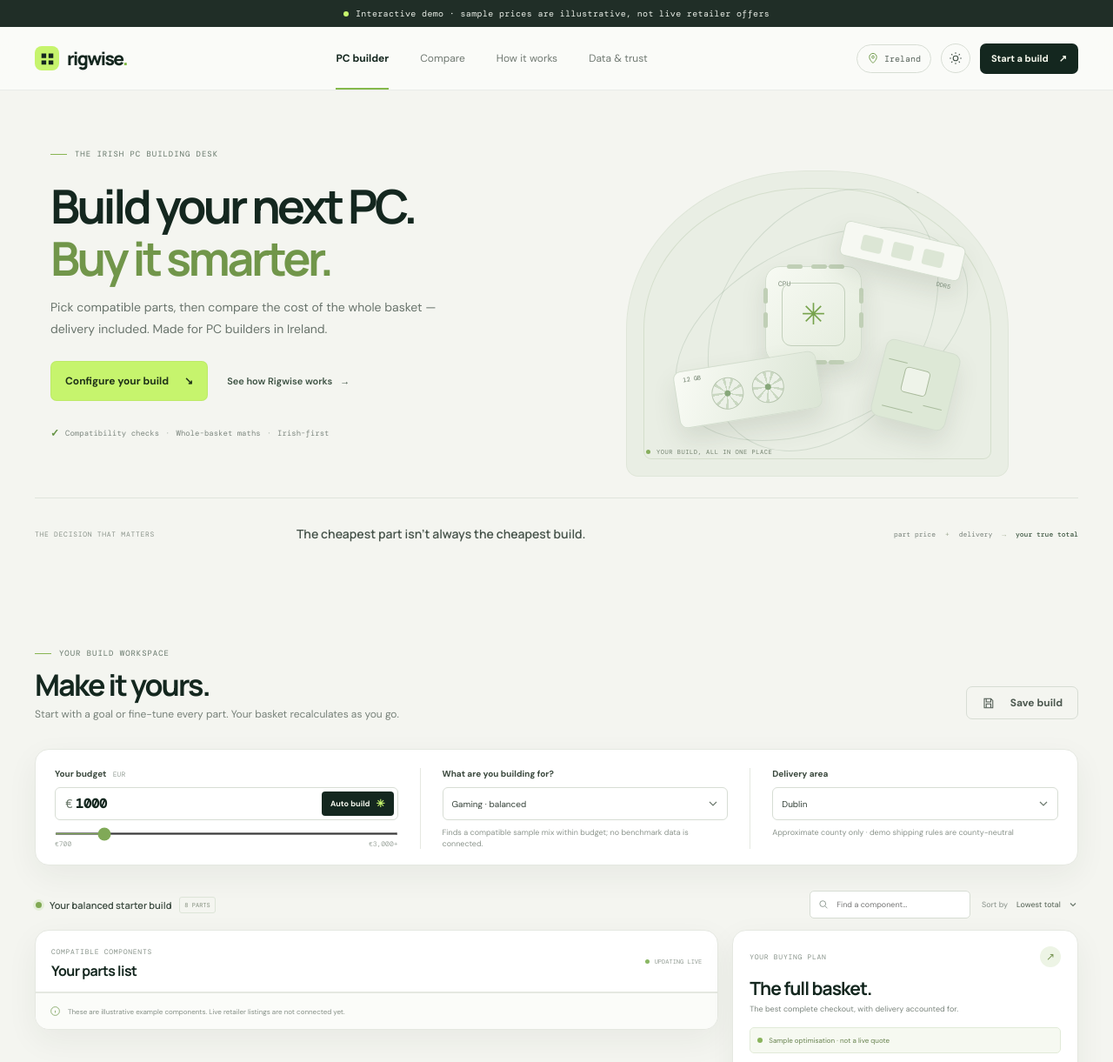
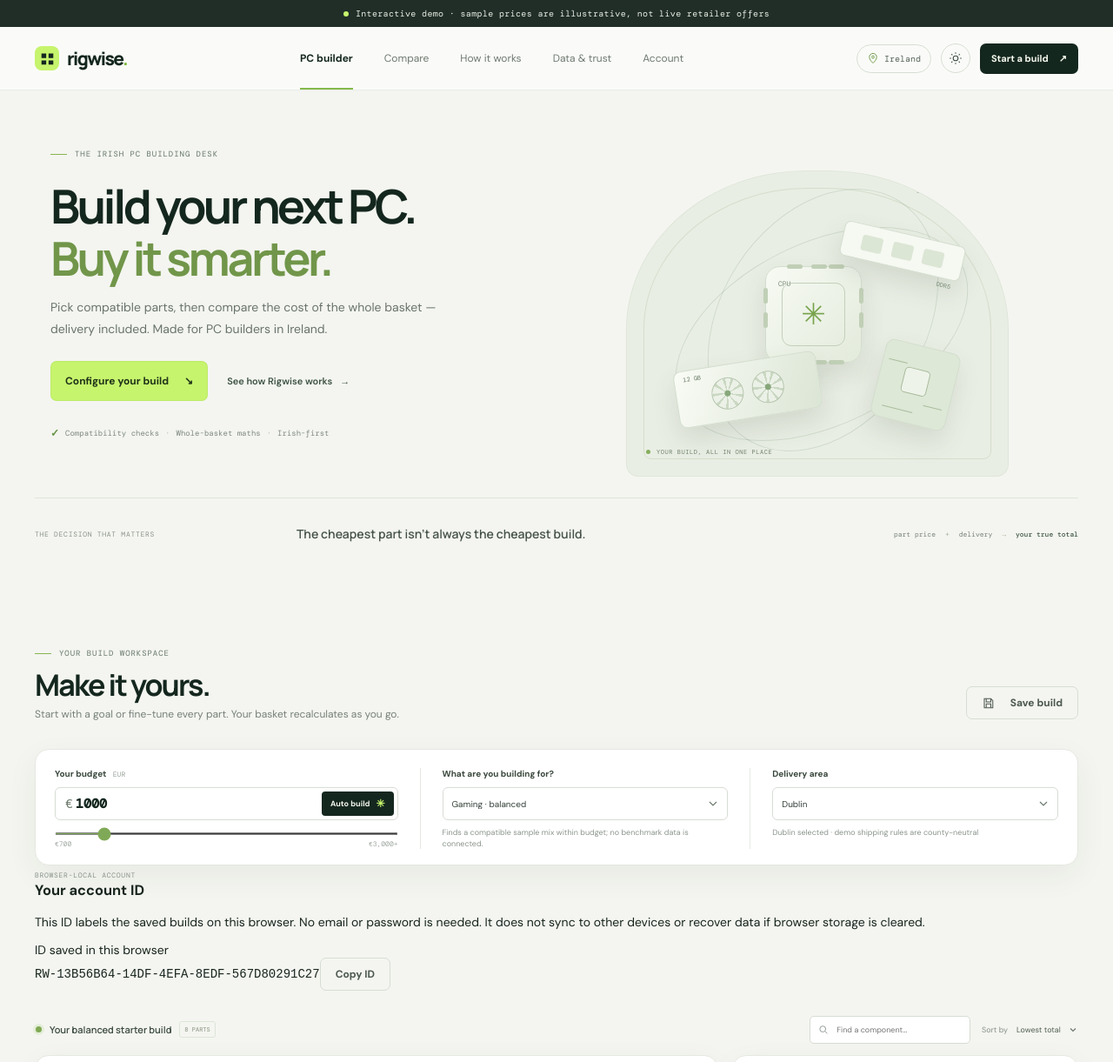
Before and after one commit to odysseyjakub/rigwise-ireland-pc-builder, a website with bundled scripts: page index.html in a window 1280 px wide. Shown: the top 1221 px of the page at 87% size. Built offline with nearby package versions, Linux system fonts and the light colour scheme.

Commit message:
Add anonymous account panel

```diff
--- a/index.html
+++ b/index.html
@@ -9,7 +9,7 @@
 <div class="demo-ribbon"><span class="demo-dot"></span> Interactive demo · sample prices are illustrative, not live retailer offers</div>
 <header class="site-header">
 <a class="brand" href="#top" aria-label="Rigwise home"><span class="brand-mark" aria-hidden="true"><svg viewBox="0 0 28 28"><path d="M4 5h8v8H4zM16 5h8v8h-8zM4 17h8v7H4zM16 17h8v7h-8z"/></svg></span><span>rigwise<span class="brand-period">.</span></span></a>
-<nav class="main-nav" aria-label="Main navigation"><a href="#builder" class="nav-link active">PC builder</a><a href="#compare" class="nav-link">Compare</a><a href="#how-it-works" class="nav-link">How it works</a><a href="#data-status" class="nav-link">Data &amp; trust</a></nav>
+<nav class="main-nav" aria-label="Main navigation"><a href="#builder" class="nav-link active">PC builder</a><a href="#compare" class="nav-link">Compare</a><a href="#how-it-works" class="nav-link">How it works</a><a href="#data-status" class="nav-link">Data &amp; trust</a><a href="#account" class="nav-link">Account</a></nav>
 <div class="header-actions"><span class="location-pill"><svg viewBox="0 0 20 20" aria-hidden="true"><path d="M10 18s6-5.3 6-10a6 6 0 1 0-12 0c0 4.7 6 10 6 10Z"/><circle cx="10" cy="8" r="2"/></svg><span>Ireland</span></span><button class="icon-button theme-toggle" type="button" aria-label="Switch to dark theme" title="Switch theme"><svg viewBox="0 0 20 20" aria-hidden="true"><circle cx="10" cy="10" r="3.5"/><path d="M10 1.5v2M10 16.5v2M18.5 10h-2M3.5 10h-2M16 4l-1.4 1.4M5.4 14.6 4 16M16 16l-1.4-1.4M5.4 5.4 4 4"/></svg></button><a href="#builder" class="button button-dark button-small">Start a build <span aria-hidden="true">↗</span></a></div>
 </header>
 <main id="top">
@@ -25,6 +25,7 @@
 <div class="control-divider"></div><div class="control-block"><label for="workload">What are you building for?</label><select id="workload" class="select-control"><option value="gaming">Gaming · balanced</option><option value="creative">Creative work</option><option value="everyday">Everyday &amp; study</option></select><span class="control-caption">Finds a compatible sample mix within budget; no benchmark data is connected.</span></div>
 <div class="control-divider"></div><div class="control-block location-control"><label for="county">Delivery area</label><select id="county" class="select-control"><option>Carlow</option><option>Cavan</option><option>Clare</option><option>Cork</option><option>Donegal</option><option selected>Dublin</option><option>Galway</option><option>Kerry</option><option>Kildare</option><option>Kilkenny</option><option>Laois</option><option>Leitrim</option><option>Limerick</option><option>Longford</option><option>Louth</option><option>Mayo</option><option>Meath</option><option>Monaghan</option><option>Offaly</option><option>Roscommon</option><option>Sligo</option><option>Tipperary</option><option>Waterford</option><option>Westmeath</option><option>Wexford</option><option>Wicklow</option></select><span class="control-caption" id="location-note">Approximate county only · demo shipping rules are county-neutral</span></div>
 </div>
+<section id="account" class="local-account" aria-labelledby="local-account-title"><div class="local-account-copy"><span class="table-overline">BROWSER-LOCAL ACCOUNT</span><h3 id="local-account-title">Your account ID</h3><p>This ID labels the saved builds on this browser. No email or password is needed. It does not sync to other devices or recover data if browser storage is cleared.</p><span id="local-account-state" class="local-account-state">Preparing your local ID…</span></div><div class="local-account-identity"><code id="local-account-id" aria-label="Local account ID"></code><button class="button button-outline" id="copy-account-id" type="button">Copy ID</button></div></section>
 <div id="saved-builds" class="saved-builds" hidden></div>
 <div class="builder-toolbar"><div class="build-label"><span class="build-indicator"></span><span id="build-status">Your balanced starter build</span><span class="build-badge">8 PARTS</span></div><div class="toolbar-actions"><label class="search-field" for="part-search"><svg viewBox="0 0 20 20" aria-hidden="true"><circle cx="8.5" cy="8.5" r="5.5"/><path d="m13 13 4 4"/></svg><input id="part-search" type="search" placeholder="Find a component…" autocomplete="off"></label><label class="strategy-select" for="strategy">Sort by <select id="strategy"><option value="lowest">Lowest total</option><option value="fewest">Fewer shops</option></select></label></div></div>
 <div class="workspace-grid"><div class="parts-card"><div class="parts-card-heading"><div><span class="table-overline">COMPATIBLE COMPONENTS</span><h3>Your parts list</h3></div><span class="live-calc"><span></span> UPDATING LIVE</span></div><div class="parts-list" id="parts-list" aria-live="polite"></div><div class="parts-footer"><svg viewBox="0 0 20 20" aria-hidden="true"><circle cx="10" cy="10" r="7.5"/><path d="M10 9v4M10 6.2h.01"/></svg><span>These are illustrative example components. Live retailer listings are not connected yet.</span></div></div>
```
